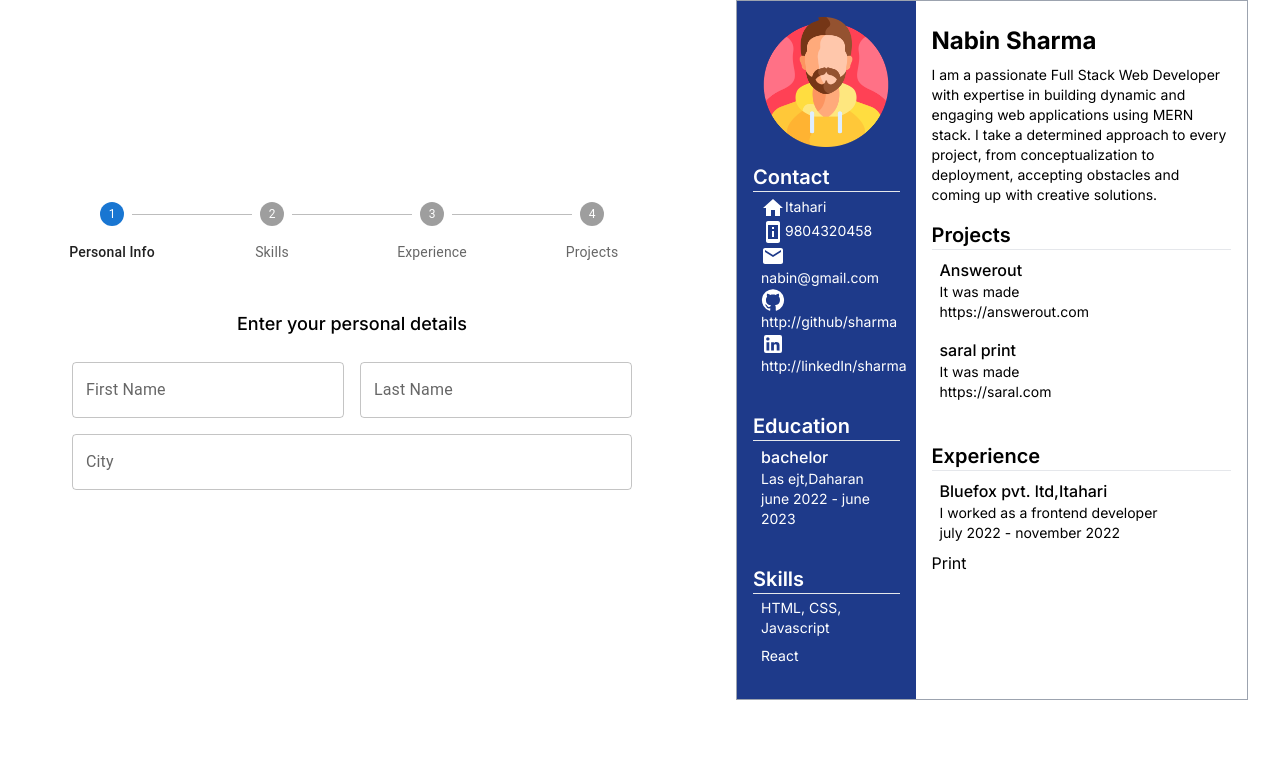
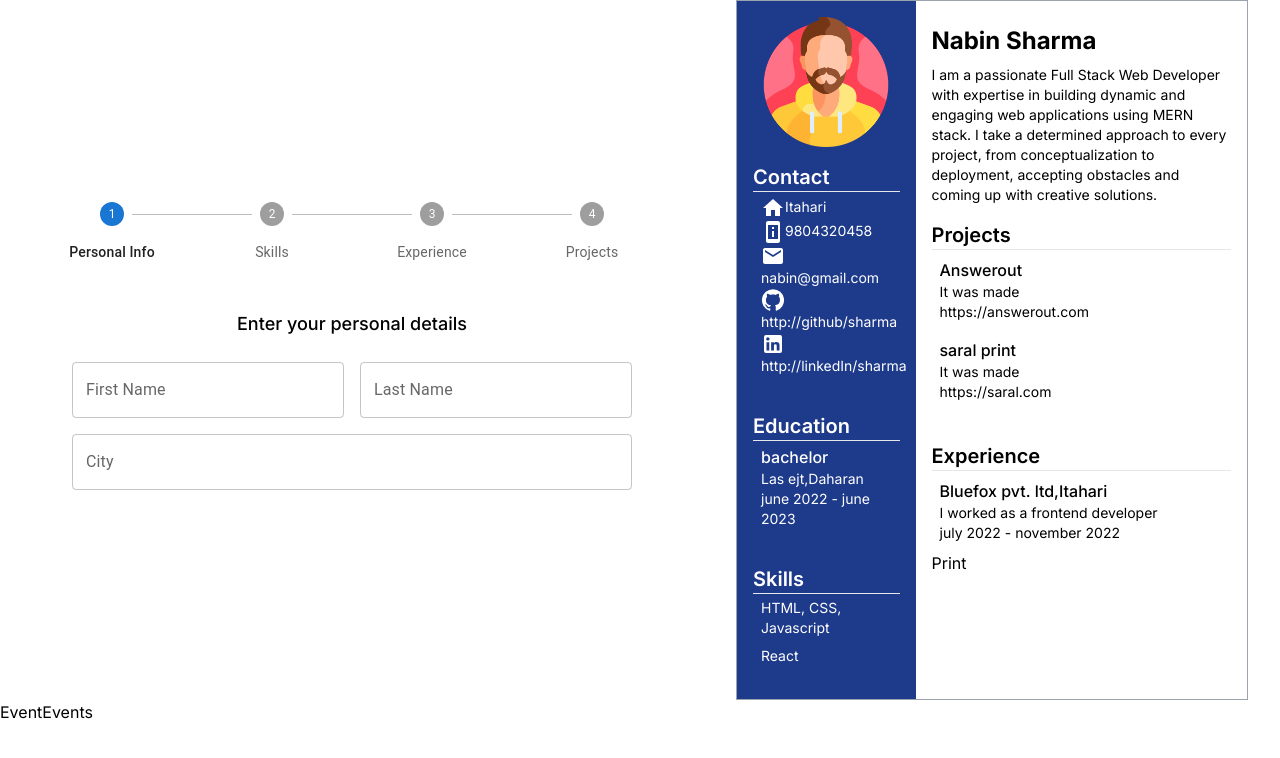
Before and after one commit to Natiz88/Resume-Builder, a Next.js app in the folder resume-builder/: page / in a window 1280 px wide. Shown: the top 758 px of the page. Built offline with nearby package versions, Linux system fonts and the light colour scheme.

Commit message:
redux setup

```diff
--- a/resume-builder/app/page.tsx
+++ b/resume-builder/app/page.tsx
@@ -1,12 +1,15 @@
-'use client'
 import Image from 'next/image';
 import Button from '@mui/material/Button';
 import HomePage from '../components/HomePage';
+
+import Link from 'next/link';
 
 export default function Home() {
   return (
     <main className="w-full h-full">
       <HomePage />
+      <Link href = "/events">Event</Link>
+      <button>Events</button>
       </main>
   )
 }
```
